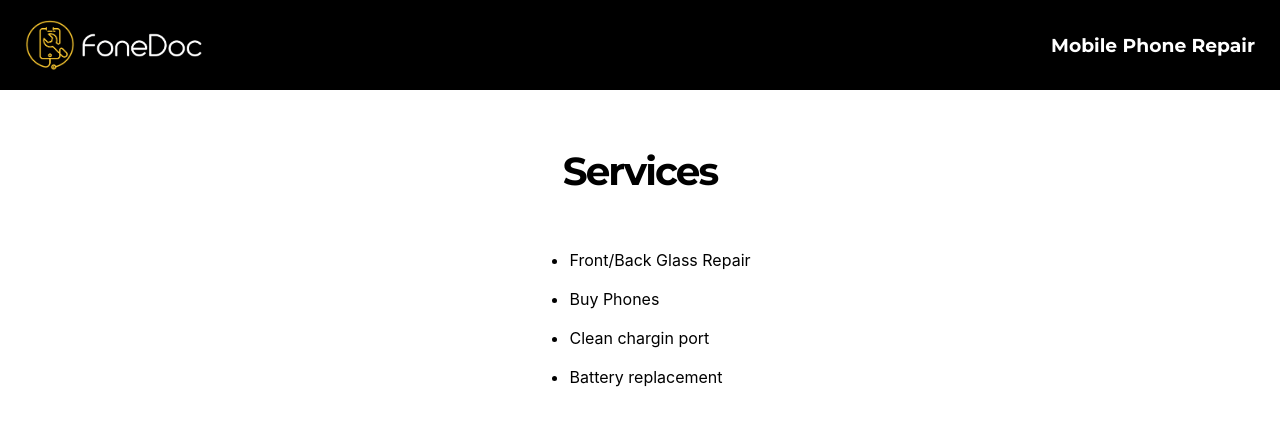
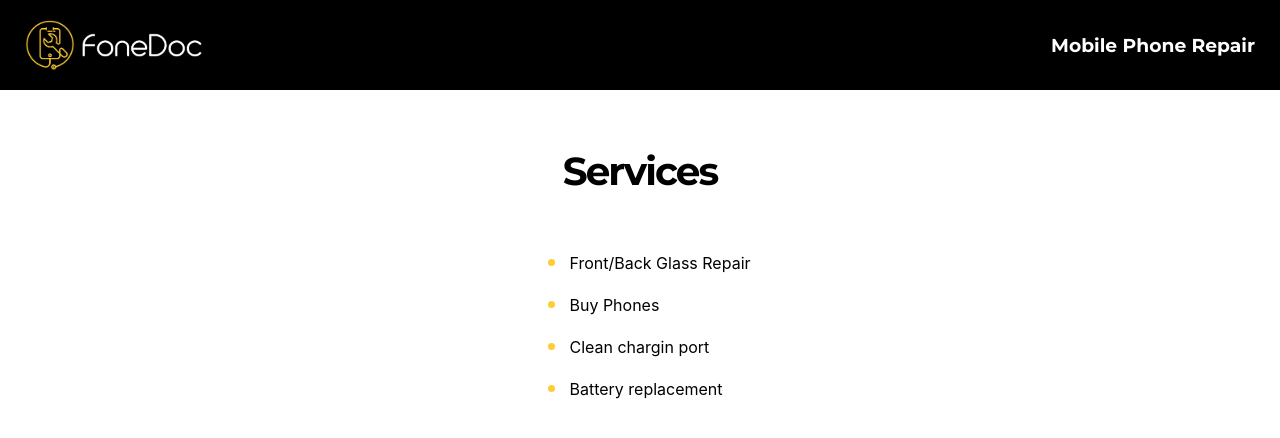
Before and after one commit to ermz/FoneDocv2, a React (Create React App) app: page / in a window 1280 px wide. Shown: the top 438 px of the page. Built offline with nearby package versions, Linux system fonts and the light colour scheme.

Commit message:
Added more styling for Main comp

```diff
--- a/src/CompStyles/Main.css
+++ b/src/CompStyles/Main.css
@@ -4,6 +4,12 @@ h3 {
     font-family: 'Montserrat', sans-serif;
 }
 
+/* Add background image of fonedoc logo
+    Washed out look
+    use the following
+    background-repeat
+    background-position
+*/
 .service-comp {
     display: flex;
     flex-direction: column;
@@ -25,3 +31,8 @@ h3 {
     line-height: 19px;
     padding-block: 10px
 }
+
+.service-list > li::marker {
+    color: #fecc34;
+    font-size: 1.4em;
+}
```
